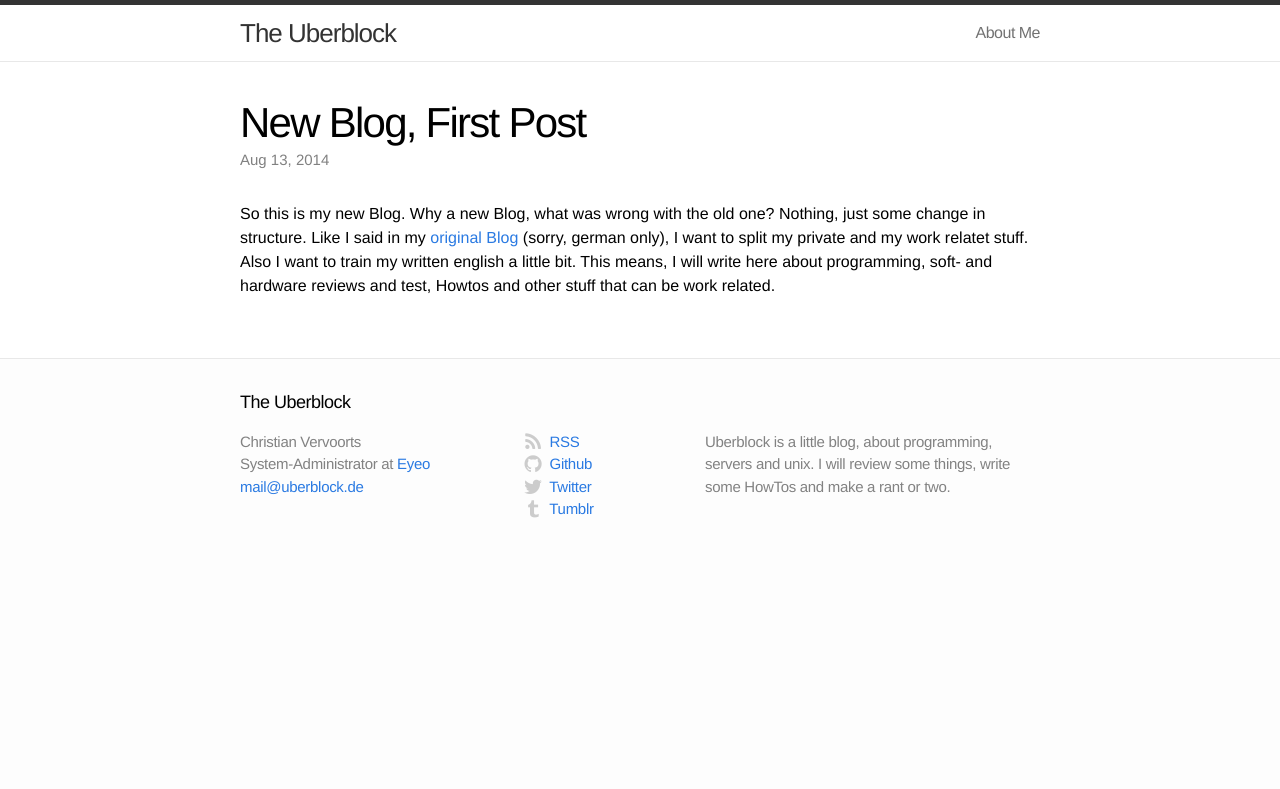
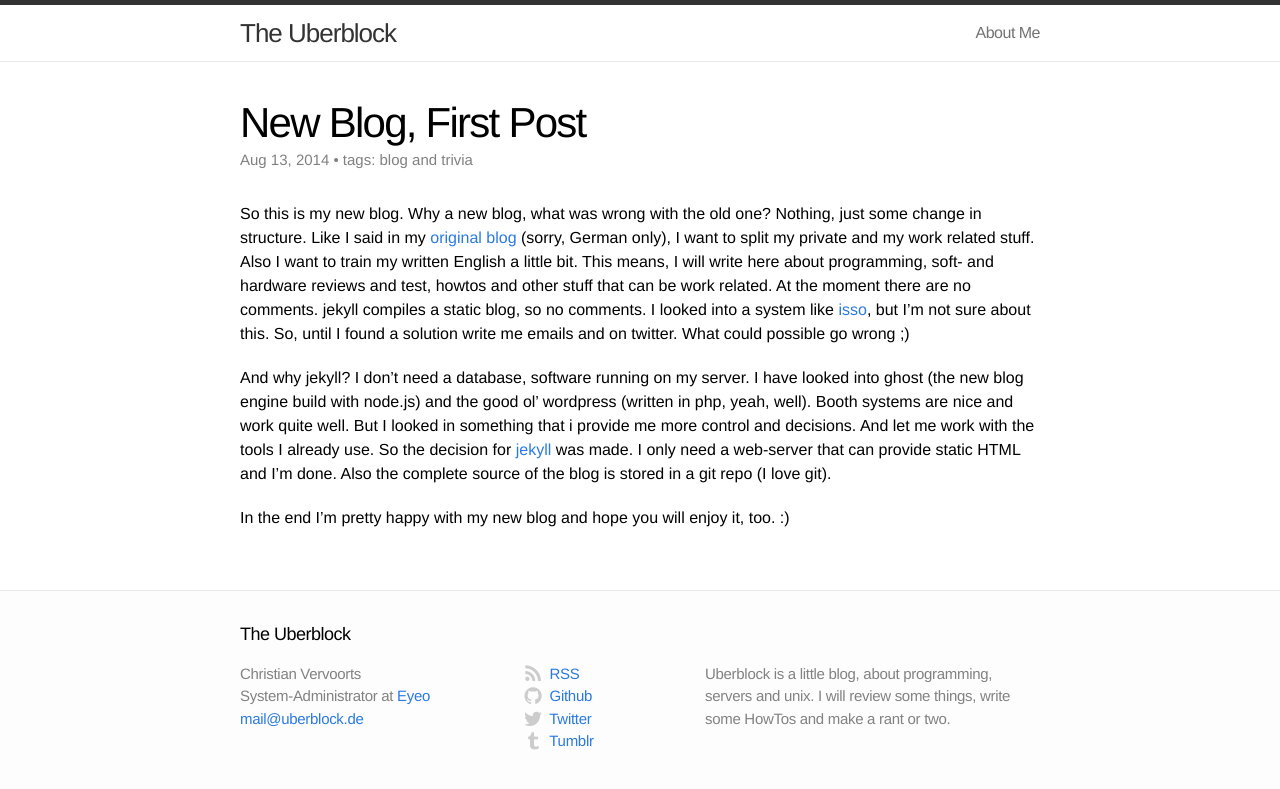
Before and after one commit to sangyye/uberblock, a Jekyll site: the page built from _posts/2014-08-13-new-blog-first-post.md, in a window 1280 px wide. Shown: the top 789 px of the page. Built offline with Jekyll 4.4.1, drawn with Linux system fonts in a browser that asks for light colours.

Commit message:
slighty changes, and offical release :)

```diff
--- a/_layouts/post.html
+++ b/_layouts/post.html
@@ -5,11 +5,10 @@ layout: default
 
   <header class="post-header">
     <h1>{{ page.title }}</h1>
-    <p class="meta">{{ page.date | date: "%b %-d, %Y" }}{% if page.author %} • {{ page.author }}{% endif %}{% if page.meta %} • {{ page.meta }}{% endif %}</p>
+    <p class="meta">{{ page.date | date: "%b %-d, %Y" }}{% if page.author %} • {{ page.author }}{% endif %}{% if page.tags %} • tags: {{ page.tags | array_to_sentence_string }}{% endif %}</p>
   </header>
 
   <article class="post-content">
   {{ content }}
   </article>
-
 </div>
--- a/_posts/2014-08-13-new-blog-first-post.md
+++ b/_posts/2014-08-13-new-blog-first-post.md
@@ -6,4 +6,8 @@ categories: []
 tags: [blog, trivia]
 ---
 
-So this is my new Blog. Why a new Blog, what was wrong with the old one? Nothing, just some change in structure. Like I said in my [original Blog](http://sangyye.de/archives/28-Endlich-mal-ein-neuer-Eintrag.html) (sorry, german only), I want to split my private and my work relatet stuff. Also I want to train my written english a little bit. This means, I will write here about programming, soft- and hardware reviews and test, Howtos and other stuff that can be work related.
+So this is my new blog. Why a new blog, what was wrong with the old one? Nothing, just some change in structure. Like I said in my [original blog](http://sangyye.de/archives/28-Endlich-mal-ein-neuer-Eintrag.html) (sorry, German only), I want to split my private and my work related stuff. Also I want to train my written English a little bit. This means, I will write here about programming, soft- and hardware reviews and test, howtos and other stuff that can be work related. At the moment there are no comments. jekyll compiles a static blog, so no comments. I looked into a system like [isso](http://posativ.org/isso/), but I'm not sure about this. So, until I found a solution write me emails and on twitter. What could possible go wrong ;)
+
+And why jekyll? I don't need a database, software running on my server. I have looked into ghost (the new blog engine build with node.js) and the good ol' wordpress (written in php, yeah, well). Booth systems are nice and work quite well. But I looked in something that i provide me more control and decisions. And let me work with the tools I already use. So the decision for [jekyll](http://jekyllrb.com) was made. I only need a web-server that can provide static HTML and I'm done. Also the complete source of the blog is stored in a git repo (I love git).
+
+In the end I'm pretty happy with my new blog and hope you will enjoy it, too. :)
```
Also changed, not shown: about.md (+2 -0 lines).
